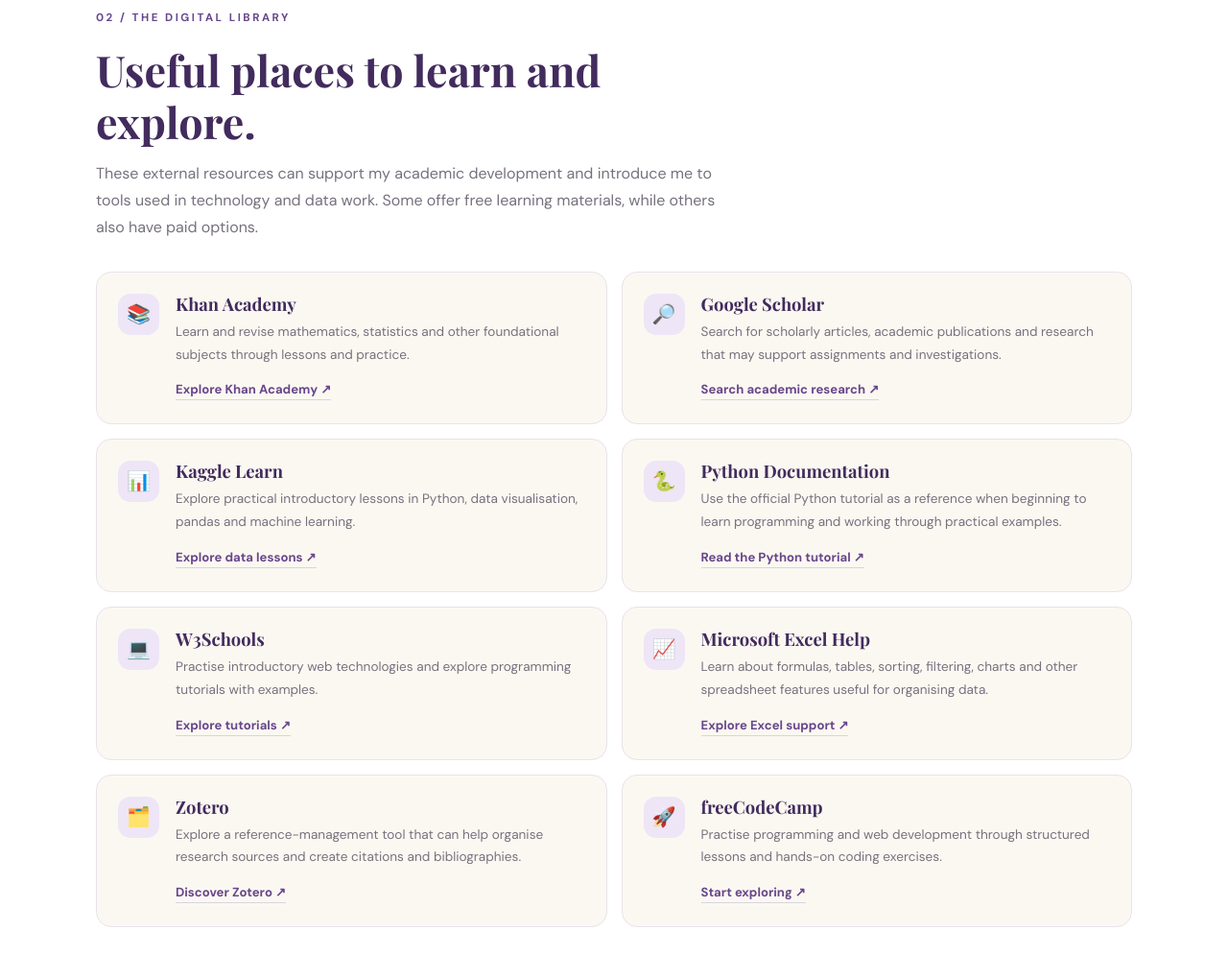
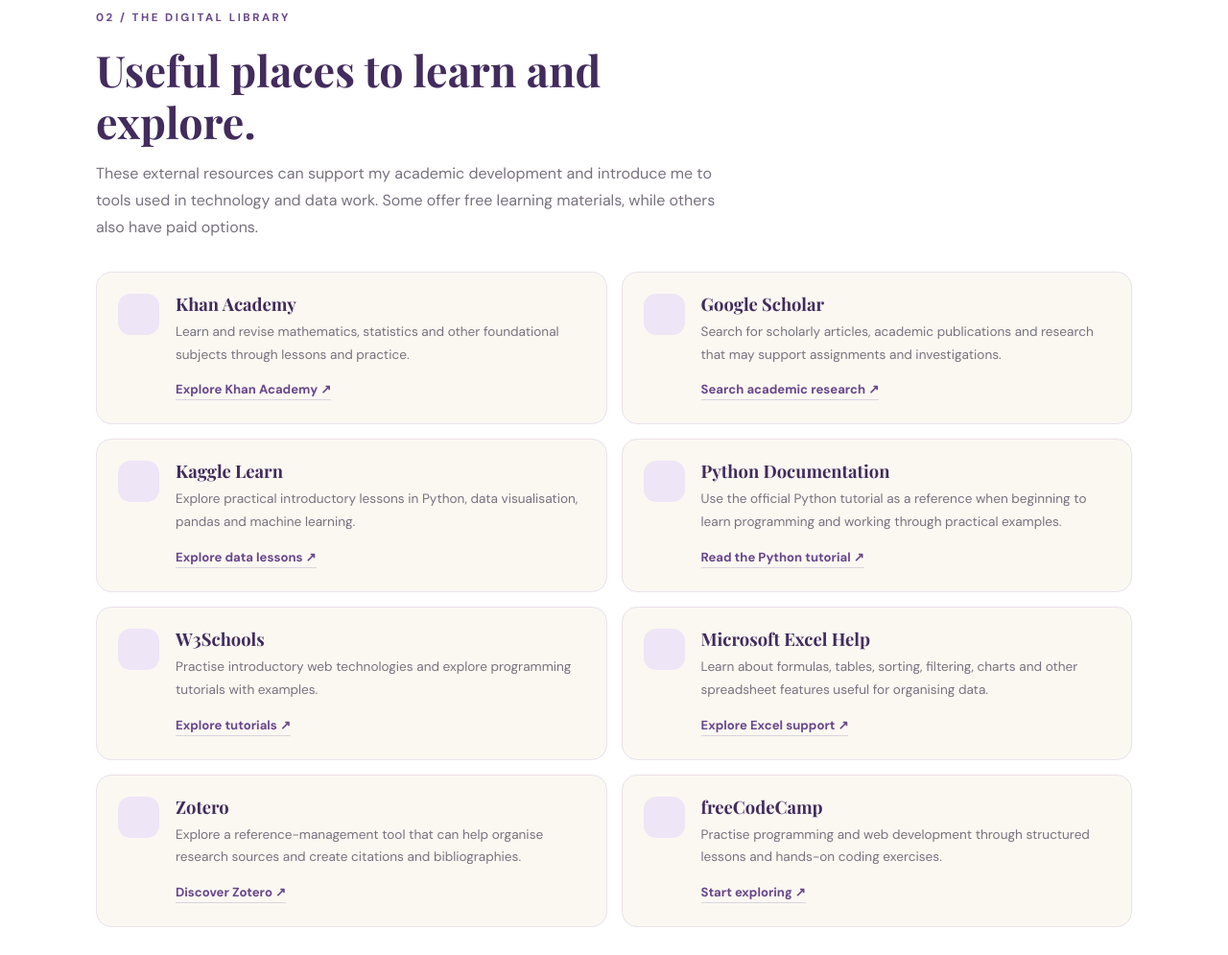
Before and after one commit to tinashemotshubi/digital-portfolio-, a plain HTML site: page study-resources.html in a window 1280 px wide. Shown: the part 1802-2797 px from the top of the page at 96% size. Drawn offline with nearby package versions, Linux system fonts and the light colour scheme.

Commit message:
Update study-resources.html

```diff
--- a/study-resources.html
+++ b/study-resources.html
@@ -808,7 +808,7 @@
         </div>
 
         <aside class="hero-card">
-          <div class="symbol" aria-hidden="true">✦</div>
+          <div class="symbol" aria-hidden="true"></div>
           <span class="eyebrow">My learning philosophy</span>
           <h2>Curiosity is a superpower.</h2>
           <p>
@@ -942,7 +942,7 @@
         <div class="resource-list">
 
           <article class="resource-item">
-            <div class="resource-icon" aria-hidden="true">📚</div>
+            <div class="resource-icon" aria-hidden="true"></div>
             <div>
               <h3>Khan Academy</h3>
               <p>
@@ -959,7 +959,7 @@
           </article>
 
           <article class="resource-item">
-            <div class="resource-icon" aria-hidden="true">🔎</div>
+            <div class="resource-icon" aria-hidden="true"></div>
             <div>
               <h3>Google Scholar</h3>
               <p>
@@ -976,7 +976,7 @@
           </article>
 
           <article class="resource-item">
-            <div class="resource-icon" aria-hidden="true">📊</div>
+            <div class="resource-icon" aria-hidden="true"></div>
             <div>
               <h3>Kaggle Learn</h3>
               <p>
@@ -993,7 +993,7 @@
           </article>
 
           <article class="resource-item">
-            <div class="resource-icon" aria-hidden="true">🐍</div>
+            <div class="resource-icon" aria-hidden="true"></div>
             <div>
               <h3>Python Documentation</h3>
               <p>
@@ -1011,7 +1011,7 @@
           </article>
 
           <article class="resource-item">
-            <div class="resource-icon" aria-hidden="true">💻</div>
+            <div class="resource-icon" aria-hidden="true"></div>
             <div>
               <h3>W3Schools</h3>
               <p>
@@ -1028,7 +1028,7 @@
           </article>
 
           <article class="resource-item">
-            <div class="resource-icon" aria-hidden="true">📈</div>
+            <div class="resource-icon" aria-hidden="true"></div>
             <div>
               <h3>Microsoft Excel Help</h3>
               <p>
@@ -1045,7 +1045,7 @@
           </article>
 
           <article class="resource-item">
-            <div class="resource-icon" aria-hidden="true">🗂️</div>
+            <div class="resource-icon" aria-hidden="true"></div>
             <div>
               <h3>Zotero</h3>
               <p>
@@ -1062,7 +1062,7 @@
           </article>
 
           <article class="resource-item">
-            <div class="resource-icon" aria-hidden="true">🚀</div>
+            <div class="resource-icon" aria-hidden="true"></div>
             <div>
               <h3>freeCodeCamp</h3>
               <p>
```
